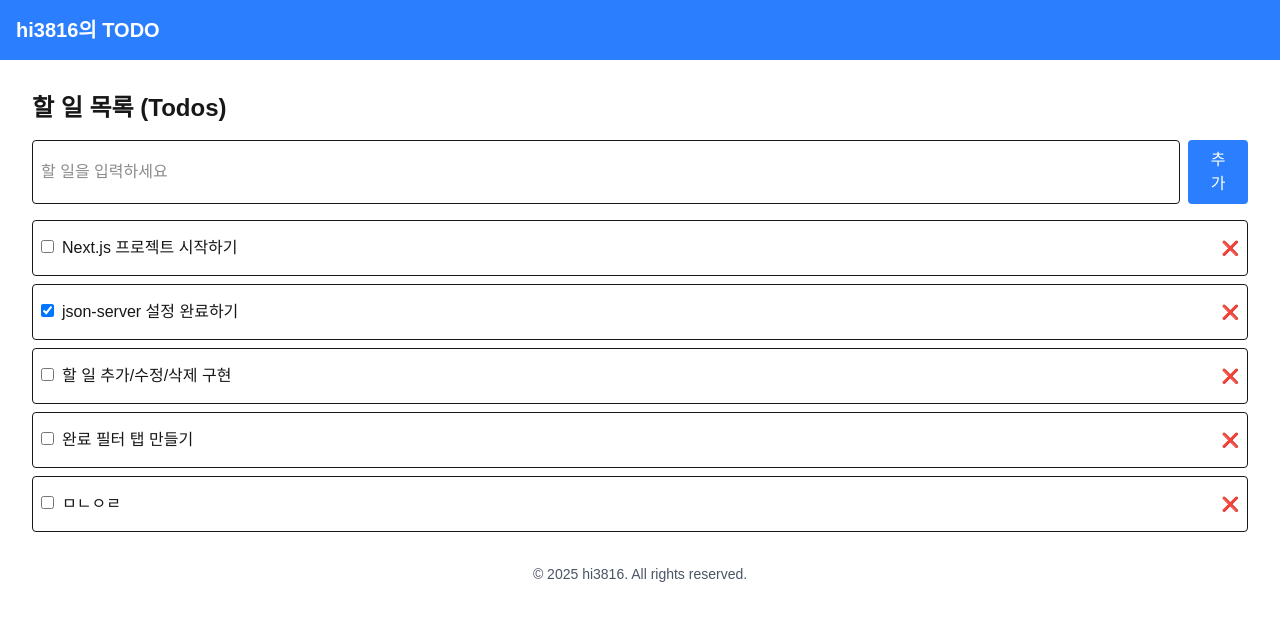
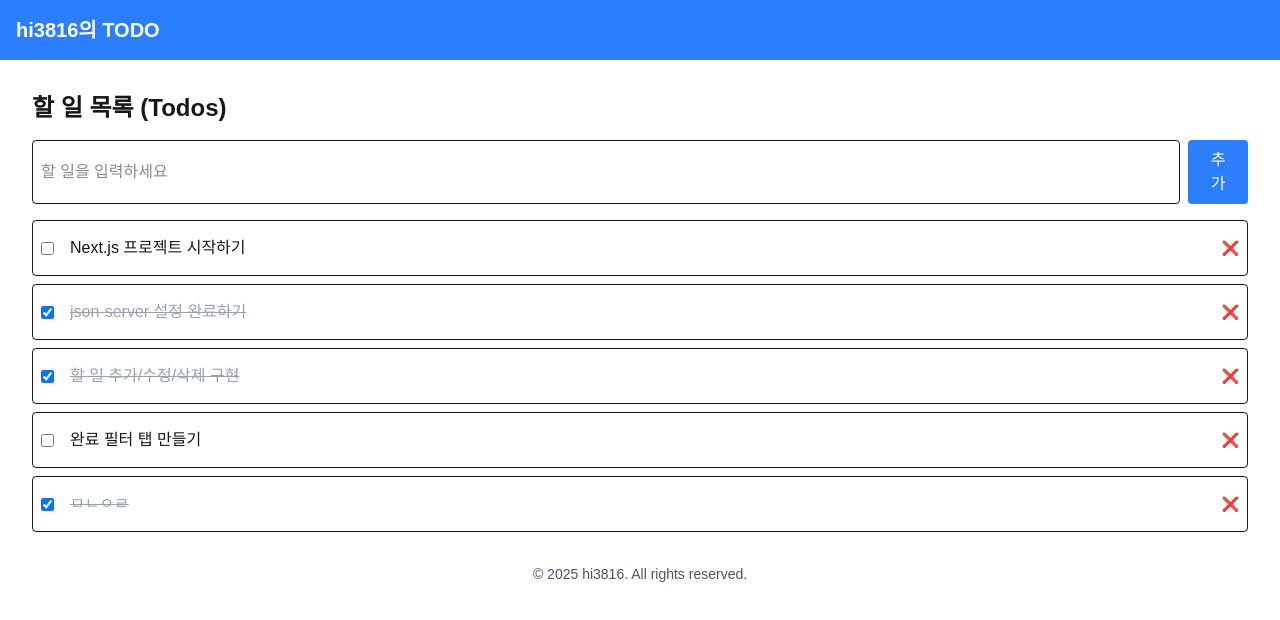
Before and after one commit to hi3816/hi3816-app, a Next.js app: page /todos in a window 1280 px wide. Shown: the top 620 px of the page. Built offline with nearby package versions, Linux system fonts and the light colour scheme; data requests are answered from the project's data file.

Commit message:
feat : add useToggleTodo hook for toggling todo status
- PATCH 요청을 통해 completed 상태 반전
- 상태 변경 후 todos 목록 자동 갱신

```diff
--- a/db.json
+++ b/db.json
@@ -13,7 +13,7 @@
     {
       "id": "3",
       "title": "할 일 추가/수정/삭제 구현",
-      "completed": false
+      "completed": true
     },
     {
       "id": "4",
@@ -23,7 +23,7 @@
     {
       "id": "84f3",
       "title": "ㅁㄴㅇㄹ",
-      "completed": false
+      "completed": true
     }
   ]
 }
--- a/src/app/todos/page.tsx
+++ b/src/app/todos/page.tsx
@@ -4,13 +4,16 @@
 import { useTodos } from '@/hooks/useTodos' // 할 일 조회 (useQuery)
 import { useAddTodo } from '@/hooks/useAddTodo' // 할 일 추가 (useMutation)
 import { useDeleteTodo } from '@/hooks/useDeleteTodo'
+import { useToggleTodo } from '@/hooks/useToggleTodo'
 
 //Unity에서 MonoBehaviour의 Start() + Update() 느낌. 페이지 자체를 구성하는 컴포넌트
 export default function TodoListPage(){
     const {data : todos, isLoading, isError } = useTodos()
     const { mutate: addTodo } = useAddTodo() // useAddTodo훅으로 부터 mutation 실행 함수 받아옴
     const { mutate: deleteTodo } = useDeleteTodo();
+    const { mutate: toggleTodo } = useToggleTodo();
     const [ input, setInput ] = useState('') //입력 필드의 상태 관리 (C#의 private string title 변수 느낌)
+
 
     const handleAdd = () => {
         if (!input.trim()) return
@@ -48,13 +51,20 @@
             <ul className="space-y-2">
                 {todos?.map((todo) => (
                 <li key={todo.id} className="min-h-14 p-2 border rounded flex justify-between items-center">
-                    <span>
-                        <input type="checkbox" checked={todo.completed} readOnly className="mr-2" />
-                        {todo.title}
-                    </span>
+                    <div className="flex items-center gap-2">
+                        <input
+                            type="checkbox"
+                            checked={todo.completed}
+                            className="mr-2"
+                            onChange={() => toggleTodo(todo)}
+                        />
+                        <span className = {todo.completed ? 'line-through text-gray-400' : ''}>
+                            {todo.title}
+                        </span>
+                    </div>
                     <button
                             onClick={()=>deleteTodo(todo.id)}
-                            className="text0red-500 hover:text-red-700 text-sm"
+                            className="text-red-500 hover:text-red-700 text-sm"
                             >
                                 ❌
                     </button>
--- /dev/null
+++ b/src/hooks/useToggleTodo.ts
@@ -0,0 +1,22 @@
+// src/hooks/useToggleTodo.ts
+import { useMutation, useQueryClient } from '@tanstack/react-query'
+import { Todo } from '@/types/todo'
+
+export function useToggleTodo() {
+    const queryClient = useQueryClient()
+
+    return useMutation({
+        mutationFn: async (todo : Todo) => {
+            const res = await fetch(`http://localhost:3001/todos/${todo.id}`, {
+                method : 'PATCH',
+                headers : {'Content-Type' : 'application/json'},
+                body : JSON.stringify({ completed: !todo.completed}),
+            })
+            if (!res.ok) throw new Error('상태 변경 실패')
+                return res.json();
+        },
+        onSuccess: () => {
+            queryClient.invalidateQueries({ queryKey : ['todos']})
+        },
+    })
+}
```
